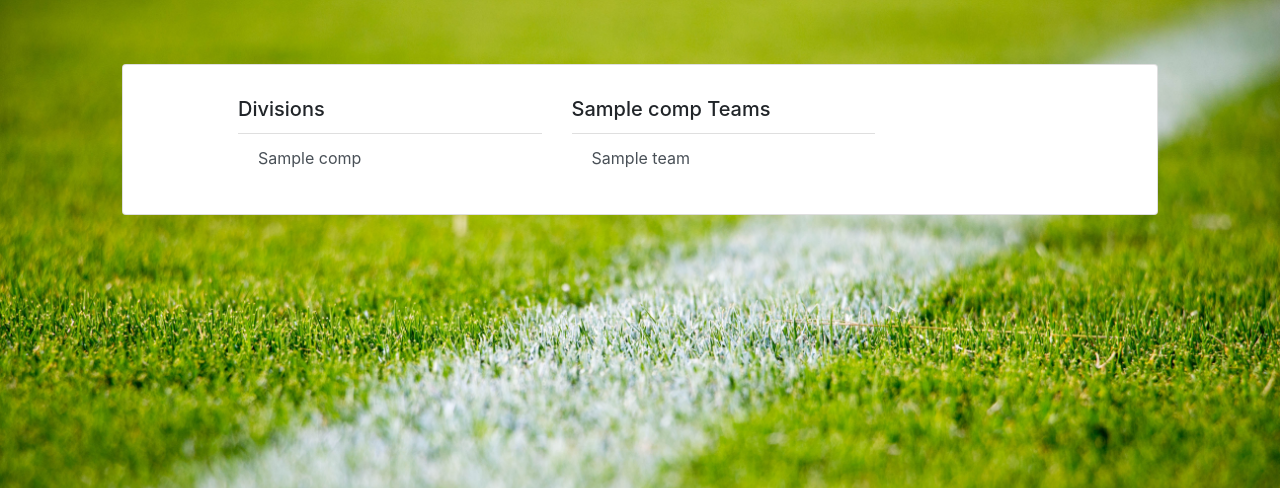
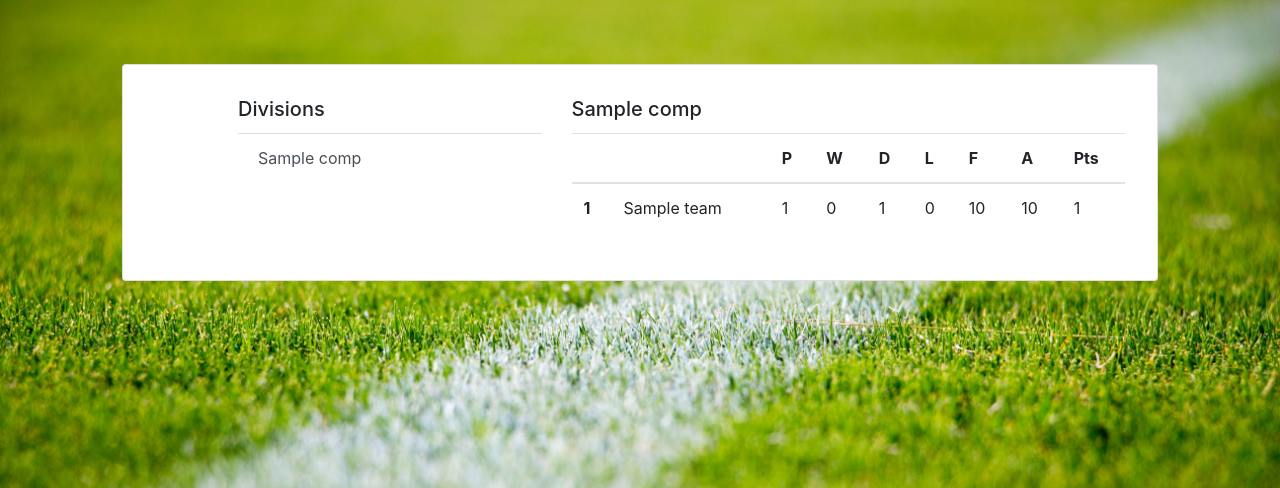
Before and after one commit to colm29/leagueAdmin, a Flask app: a page that uses leagueAdmin/templates/teams.html in a window 1280 px wide. Shown: the part 56-544 px from the top of the page. Run offline with Flask 2, Linux system fonts and the light colour scheme; tables that the repository leaves empty hold one stand-in row (values such as "Sample post"); some libraries are stand-ins or nearby versions.

Commit message:
Use bootstrap table

```diff
--- a/leagueAdmin/templates/teams.html
+++ b/leagueAdmin/templates/teams.html
@@ -11,12 +11,38 @@
         {% endfor %}
       </div>
       </div>
-      <div class="col-4">
-        <h5 class="card-title">{{comp.name}} Teams</h5>
-        <div class="list-group list-group-flush">
-          {% for t in teams %}
-          <a href={{url_for('show_team_details', comp_name = comp.name, team_name = t.name)}} class="list-group-item list-group-item-action">{{t.name}}</a>
+      <div class="col-7">
+        <h5 class="card-title">{{comp.name}}</h5>
+        <table class="table">
+          <thead>
+            <tr>
+              <th scope="col"></th>
+              <th scope="col"></th>
+              <th scope="col">P</th>
+              <th scope="col">W</th>
+              <th scope="col">D</th>
+              <th scope="col">L</th>
+              <th scope="col">F</th>
+              <th scope="col">A</th>
+              <th scope="col">Pts</th>
+            </tr>
+          </thead>
+          <tbody>
+          {% for pos in table %}
+            <tr>
+              <th scope="row">{{pos['pos']}}</th>
+              <td>{{pos['team']}}</td>
+              <td>{{pos['P']}}</td>
+              <td>{{pos['W']}}</td>
+              <td>{{pos['D']}}</td>
+              <td>{{pos['L']}}</td>
+              <td>{{pos['F']}}</td>
+              <td>{{pos['A']}}</td>
+              <td>{{pos['Pts']}}</td>
+            </tr>
           {% endfor %}
+          </tbody>
+        </table>
         </div>
       </div>
       {% block newButton %}
```
